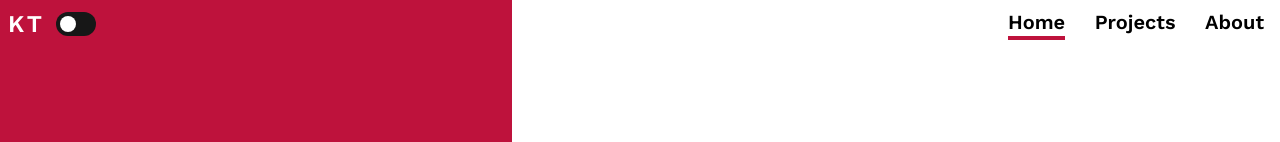
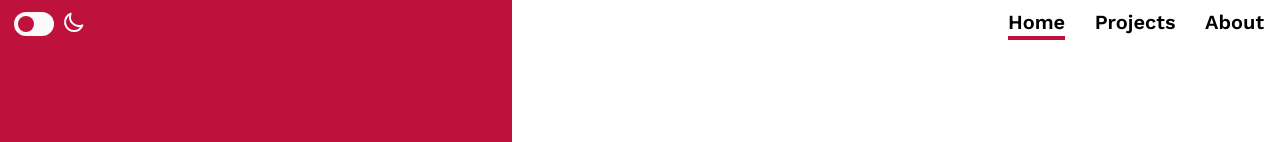
Before and after one commit to kt474/portfolio-v4, a Vue app: page / in a window 1280 px wide. Shown: the top 142 px of the page. Built offline with nearby package versions, Linux system fonts and the light colour scheme.

Commit message:
remove logo & add darkmode icon

```diff
--- a/src/components/Logo.vue
+++ /dev/null
@@ -1,11 +0,0 @@
-<template>
-  <p class="text-white text-2xl font-bold m-2 tracking-widest">KT</p>
-</template>
-
-<script>
-export default {
-  name: "Logo"
-};
-</script>
-
-<style scoped></style>
--- a/src/components/Main.vue
+++ b/src/components/Main.vue
@@ -2,7 +2,6 @@
 import Footer from "./Footer.vue";
 import Header from "./Header.vue";
 import SideNav from "./SideNav.vue";
-import Logo from "./Logo.vue";
 // @ts-ignore
 import { useStore } from "../store/store.js";
 import { onMounted, ref, watch } from "vue";
@@ -30,7 +29,7 @@ watch(checked, () => {
     class="w-full h-screen"
     :class="store.darkMode ? 'dark-background dark' : 'background'"
   >
-    <div class="w-full absolute top-3 left-14">
+    <div class="w-full absolute top-3 left-3.5">
       <label for="toggleB" class="flex items-center cursor-pointer">
         <div class="relative">
           <input
@@ -39,14 +38,29 @@ watch(checked, () => {
             id="toggleB"
             class="sr-only"
           />
-          <div class="block bg-neutral-900 w-10 h-6 rounded-full"></div>
           <div
-            class="dot absolute left-1 top-1 bg-white w-4 h-4 rounded-full transition"
+            class="block bg-neutral-50 dark:bg-neutral-900 w-10 h-6 rounded-full"
           ></div>
+          <div
+            class="dot absolute left-1 top-1 bg-rose-700 w-4 h-4 rounded-full transition"
+          ></div>
+          <svg
+            xmlns="http://www.w3.org/2000/svg"
+            class="h-6 w-6 absolute left-12 -top-0.5"
+            fill="none"
+            viewBox="0 0 24 24"
+            :stroke="store.darkMode ? '#171717' : '#fff'"
+            stroke-width="2"
+          >
+            <path
+              stroke-linecap="round"
+              stroke-linejoin="round"
+              d="M20.354 15.354A9 9 0 018.646 3.646 9.003 9.003 0 0012 21a9.003 9.003 0 008.354-5.646z"
+            />
+          </svg>
         </div>
       </label>
     </div>
-    <Logo class="absolute top-0 dark:text-neutral-900" />
     <Footer class="absolute bottom-0 dark:text-neutral-900" />
     <div
       class="flex flex-wrap md:flex-nowrap align-middle justify-center force-center container"
```
